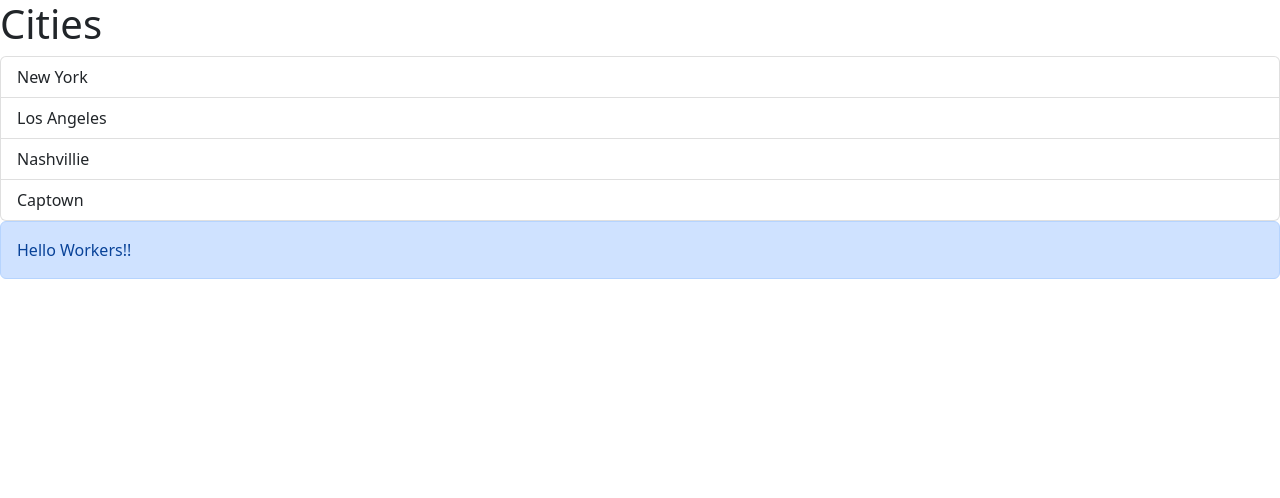
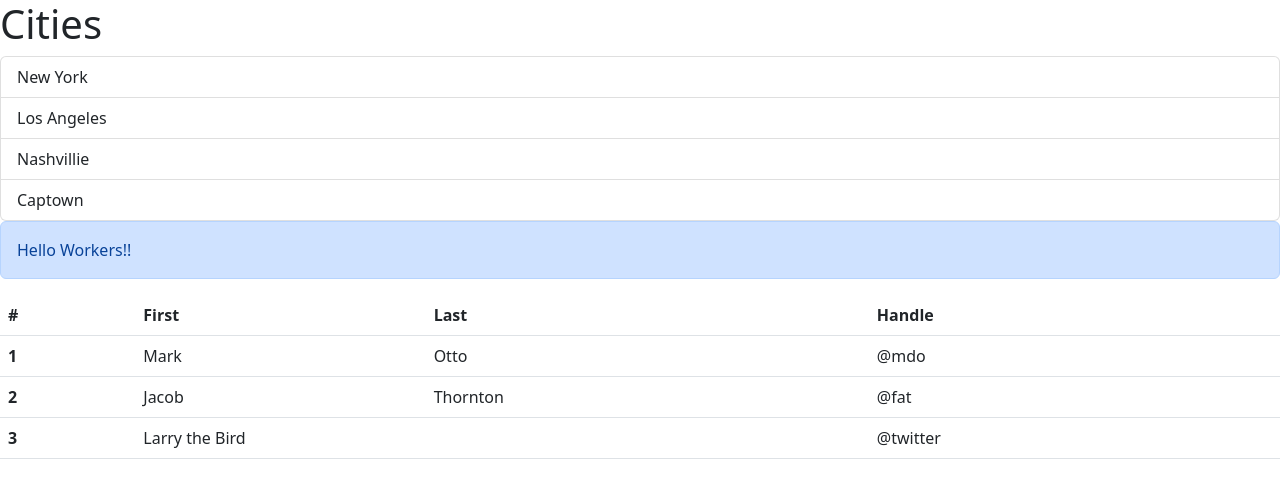
Before and after one commit to shuklanitesh805/react-app, a React (Vite) app: page / in a window 1280 px wide. Shown: the top 498 px of the page. Built offline with nearby package versions, Linux system fonts and the light colour scheme.

Commit message:
add table component

```diff
--- a/src/App.tsx
+++ b/src/App.tsx
@@ -1,6 +1,7 @@
 //import Message from "./Message";
 import Alert from "./components/Alert";
 import ListGroup from "./components/ListGroup";
+import Table from "./components/Table";
 
 function App(){
     //return <div><Message /></div>;
@@ -11,7 +12,8 @@
     return <><div><ListGroup items={items} heading='Cities' onSelectItem={handleSelectItem}/>
     <Alert >
         <span>Hello Workers!!</span>
-    </Alert></div></>
+    </Alert></div>
+    <Table></Table></>
 
 }
 
--- a/src/components/ListGroup.tsx
+++ b/src/components/ListGroup.tsx
@@ -1,4 +1,4 @@
-import { MouseEventHandler, useState } from "react";
+import {useState } from "react";
 
 interface PropsListGroup{
   items: string[];
--- /dev/null
+++ b/src/components/Table.tsx
@@ -0,0 +1,34 @@
+function Table(){
+ return <table className="table">
+ <thead>
+   <tr>
+     <th scope="col">#</th>
+     <th scope="col">First</th>
+     <th scope="col">Last</th>
+     <th scope="col">Handle</th>
+   </tr>
+ </thead>
+ <tbody>
+   <tr>
+     <th scope="row">1</th>
+     <td>Mark</td>
+     <td>Otto</td>
+     <td>@mdo</td>
+   </tr>
+   <tr>
+     <th scope="row">2</th>
+     <td>Jacob</td>
+     <td>Thornton</td>
+     <td>@fat</td>
+   </tr>
+   <tr>
+     <th scope="row">3</th>
+     <td colspan="2">Larry the Bird</td>
+     <td>@twitter</td>
+   </tr>
+ </tbody>
+</table>
+
+}
+
+export default Table;
```
